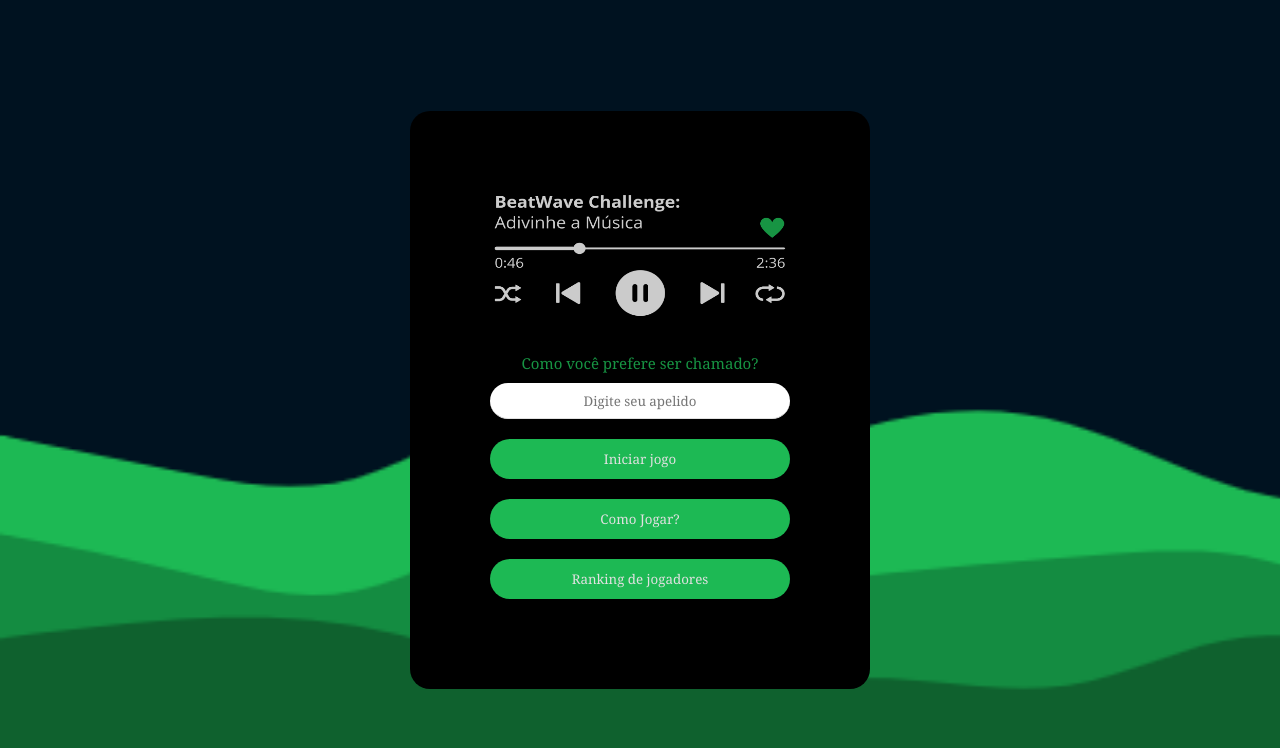
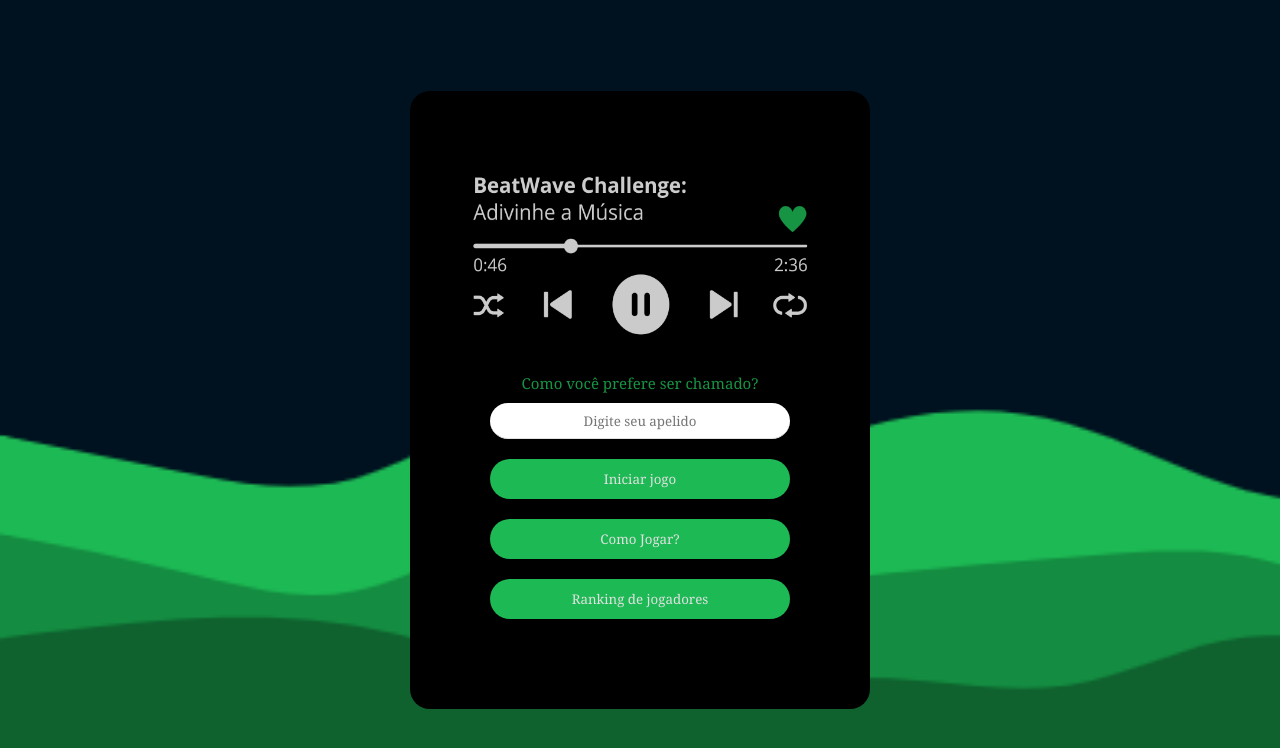
Before and after one commit to anasantosb/BeatWave, a plain HTML site: page index.html in a window 1280 px wide. Drawn offline with Linux system fonts and the light colour scheme.

Commit message:
style.css

```diff
--- a/style.css
+++ b/style.css
@@ -38,8 +38,8 @@ body {
 }
 
 .card-header img {
-    height: 130px;
-    width: 320px;
+    height: 170px;
+    width: 345px;
 }
 
 .card-header1 img {
```
